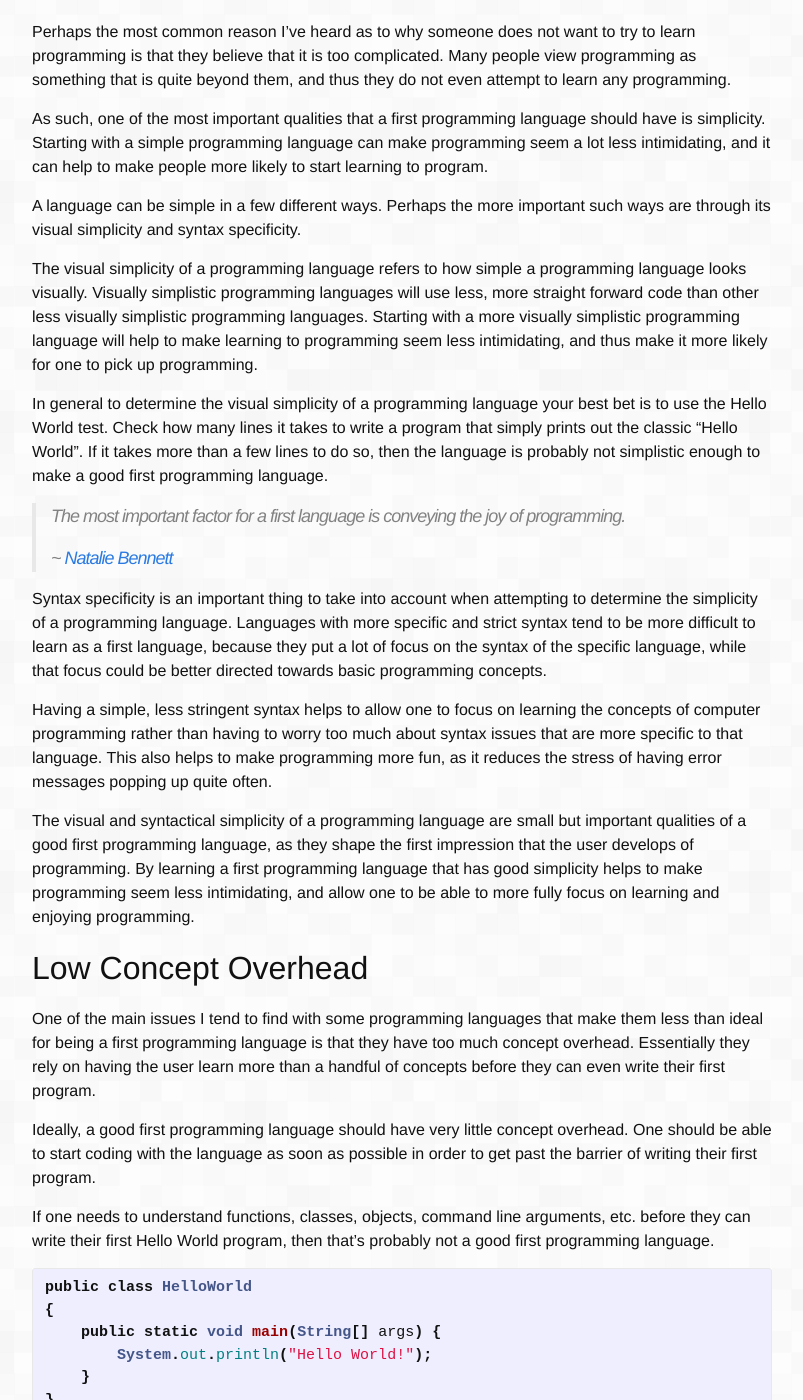
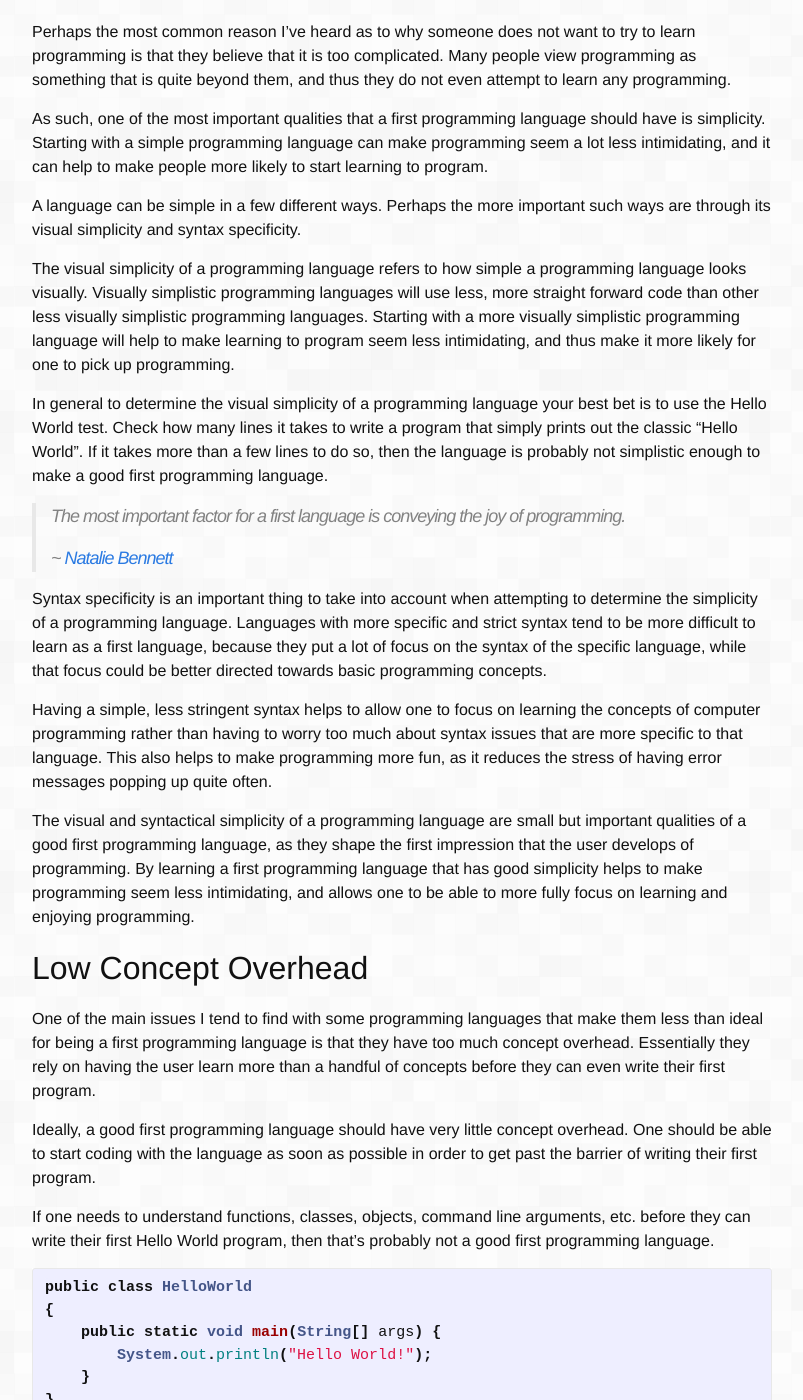
Before and after one commit to ExcaliburZero/christopher-randall-wells.divshot.io, a Jekyll site: the page built from _posts/2015-06-19-first-programming-language.markdown, in a window 1280 px wide and 1400 px high, scrolled down 1553 px. Shown: the whole window, without its empty margins (238-1041 px from the left). Built offline with Jekyll 4.4.1, drawn with Linux system fonts in a browser that asks for light colours; some of the changed text lies outside the part shown.

Commit message:
Made a few spelling and grammar fixes
Made a few spelling and grammar fixes to the first programming language article.

```diff
--- a/_posts/2015-06-19-first-programming-language.markdown
+++ b/_posts/2015-06-19-first-programming-language.markdown
@@ -30,7 +30,7 @@ As such, one of the most important qualities that a first programming language s
 
 A language can be simple in a few different ways. Perhaps the more important such ways are through its visual simplicity and syntax specificity.
 
-The visual simplicity of a programming language refers to how simple a programming language looks visually. Visually simplistic programming languages will use less, more straight forward code than other less visually simplistic programming languages. Starting with a more visually simplistic programming language will help to make learning to programming seem less intimidating, and thus make it more likely for one to pick up programming.
+The visual simplicity of a programming language refers to how simple a programming language looks visually. Visually simplistic programming languages will use less, more straight forward code than other less visually simplistic programming languages. Starting with a more visually simplistic programming language will help to make learning to program seem less intimidating, and thus make it more likely for one to pick up programming.
 
 In general to determine the visual simplicity of a programming language your best bet is to use the Hello World test. Check how many lines it takes to write a program that simply prints out the classic "Hello World". If it takes more than a few lines to do so, then the language is probably not simplistic enough to make a good first programming language.
 
@@ -42,7 +42,7 @@ Syntax specificity is an important thing to take into account when attempting to
 
 Having a simple, less stringent syntax helps to allow one to focus on learning the concepts of computer programming rather than having to worry too much about syntax issues that are more specific to that language. This also helps to make programming more fun, as it reduces the stress of having error messages popping up quite often.
 
-The visual and syntactical simplicity of a programming language are small but important qualities of a good first programming language, as they shape the first impression that the user develops of programming. By learning a first programming language that has good simplicity helps to make programming seem less intimidating, and allow one to be able to more fully focus on learning and enjoying programming.
+The visual and syntactical simplicity of a programming language are small but important qualities of a good first programming language, as they shape the first impression that the user develops of programming. By learning a first programming language that has good simplicity helps to make programming seem less intimidating, and allows one to be able to more fully focus on learning and enjoying programming.
 
 ## Low Concept Overhead
 One of the main issues I tend to find with some programming languages that make them less than ideal for being a first programming language is that they have too much concept overhead. Essentially they rely on having the user learn more than a handful of concepts before they can even write their first program.
```
Also changed, not shown: other parts of _posts/2015-06-19-first-programming-language.markdown (+2 -2 lines).
